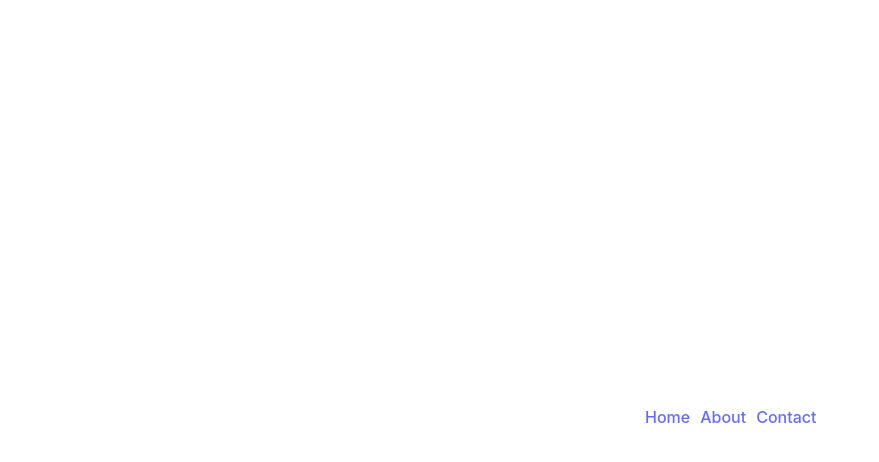
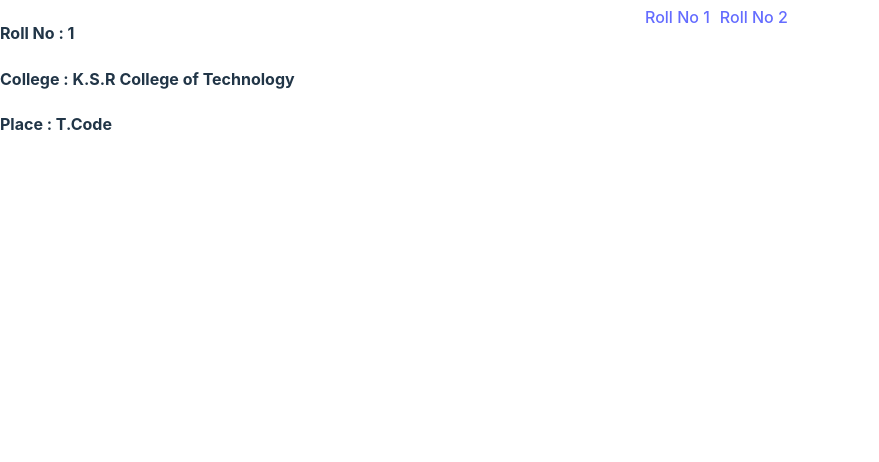
Before and after one commit to imrkarthikeyan/React-Router, a React (Vite) app: page /Rollno/1 in a window 1280 px wide. Before the commit this address had no page. Shown: the top 462 px of the page, without its empty margins (0-879 px from the left). Built offline with nearby package versions, Linux system fonts and the light colour scheme.

Commit message:
Route Parameters

```diff
--- a/src/App.jsx
+++ b/src/App.jsx
@@ -1,21 +1,33 @@
 import './App.css'
 import { BrowserRouter, Routes, Route, Link } from 'react-router-dom';
-import About from './pages/About'
-import Home from './pages/Home'
-import Contact from './pages/Contact';
+// import About from './pages/About'
+// import Home from './pages/Home'
+// import Contact from './pages/Contact';
+import Rollno from './pages/Rollno';
 function App() {
 
   return (
+    // <BrowserRouter>
+    //   <nav>
+    //     <Link to="/Home">Home</Link>
+    //     <Link to="/About">About</Link>
+    //     <Link to="/Contact">Contact</Link>
+    //   </nav>
+    //   <Routes>
+    //     <Route path="/Home" element={<Home/>}/>
+    //     <Route path="/About" element={<About/>}/>
+    //     <Route path="/Contact" element={<Contact/>}/>
+    //   </Routes>
+    // </BrowserRouter>
+
+
     <BrowserRouter>
       <nav>
-        <Link to="/Home">Home</Link>
-        <Link to="/About">About</Link>
-        <Link to="/Contact">Contact</Link>
+        <Link to="/Rollno/1">Roll No 1</Link>
+        <Link to="/Rollno/2">Roll No 2</Link>
       </nav>
       <Routes>
-        <Route path="/Home" element={<Home/>}/>
-        <Route path="/About" element={<About/>}/>
-        <Route path="/Contact" element={<Contact/>}/>
+        <Route path="/Rollno/:rno" element={<Rollno/>}/>
       </Routes>
     </BrowserRouter>
   )
--- /dev/null
+++ b/src/pages/Rollno.jsx
@@ -0,0 +1,14 @@
+import { useParams } from "react-router-dom";
+
+function Rollno(){
+    let{rno}=useParams();
+    return(
+        <div className="pg">
+            <h4>Roll No : {rno}</h4>
+            <h4>College : K.S.R College of Technology</h4>
+            <h4>Place : T.Code</h4>
+        </div>
+    )
+}
+
+export default Rollno
```
